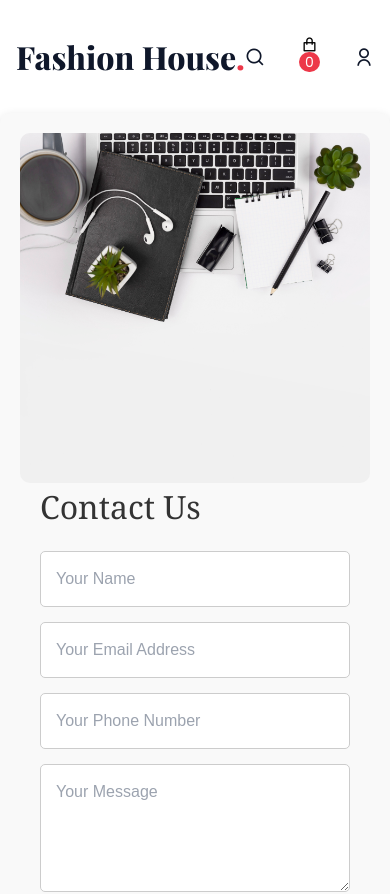
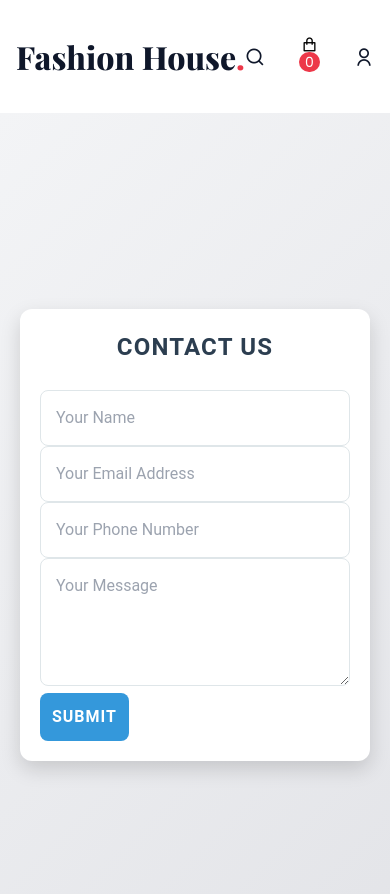
Before and after one commit to MinjanaAP/E-Commerce, a React (Vite) app in the folder client/: page /contact in a window 390 px wide. Shown: the top 894 px of the page. Built offline with nearby package versions, Linux system fonts and the light colour scheme.

Commit message:
Contact us modify
Contact us modify

```diff
--- a/client/src/Components/AboutUs.css
+++ b/client/src/Components/AboutUs.css
@@ -30,7 +30,7 @@
 .about-description p {
     font-size: 1.2rem;
     line-height: 1.6;
-    color: #555;
+    color: #757575;
 }
 
 .about-image {
--- a/client/src/Components/Contact.css
+++ b/client/src/Components/Contact.css
@@ -1,110 +1,112 @@
-/* General Contact Page Styles */
+/* Professional Contact Page Styles */
 .contact-container {
     display: flex;
-    align-items: stretch; /* Stretch items to fill the available height */
-    justify-content: space-between;
-    padding: 30px;
-    background-color: #f9f9f9;
-    border-radius: 10px;
-    box-shadow: 0 2px 10px rgba(0, 0, 0, 0.1);
-    gap: 0; /* Remove any gap */
+    justify-content: center;
+    align-items: center;
+    height: 100vh; /* Full viewport height */
+    padding: 20px;
+    background: linear-gradient(135deg, #f3f4f6, #e3e4e8); /* Subtle gradient for a polished look */
 }
 
-/* Contact Form Section */
+/* Form Wrapper */
 .contact-form-wrapper {
-    flex: 1;
+    max-width: 480px; /* Limit form width */
+    width: 100%;
+    padding: 30px;
+    background-color: #fff; /* Clean white background */
+    border-radius: 12px; /* Softer corners */
+    box-shadow: 0 8px 20px rgba(0, 0, 0, 0.15); /* Elevate the form */
     display: flex;
     flex-direction: column;
-    justify-content: center; /* Vertically align the form */
-    padding: 0 20px; /* Remove any extra padding */
+    gap: 20px;
+    font-family: 'Roboto', sans-serif; /* Professional font */
 }
 
+/* Title Styling */
 .contact-title {
-    font-size: 2rem;
-    margin-bottom: 20px;
-    font-family: 'Georgia', serif;
-    color: #333;
+    font-size: 1.8rem;
+    text-align: center;
+    margin-bottom: 10px;
+    color: #2c3e50; /* Muted dark color for text */
+    font-weight: bold;
+    text-transform: uppercase; /* Add emphasis with uppercase */
+    letter-spacing: 1.2px;
 }
 
-.contact-form {
-    display: flex;
-    flex-direction: column;
-    gap: 15px;
-}
-
+/* Input and Textarea Styling */
 .contact-input,
 .contact-textarea {
     padding: 15px;
     font-size: 1rem;
-    border: 1px solid #ccc;
-    border-radius: 5px;
+    border: 1px solid #dfe6e9; /* Light border for elegance */
+    border-radius: 8px; /* Softer corners */
     width: 100%;
-    font-family: 'Arial', sans-serif;
+    font-family: 'Roboto', sans-serif;
+    transition: border-color 0.3s, box-shadow 0.3s;
 }
 
 .contact-input:focus,
 .contact-textarea:focus {
-    border-color: #007bff;
+    border-color: #3498db; /* Focus color */
     outline: none;
+    box-shadow: 0 0 8px rgba(52, 152, 219, 0.2); /* Focus glow effect */
 }
 
+/* Submit Button */
 .contact-submit-button {
-    padding: 10px 20px;
-    font-size: 1rem;
+    padding: 15px;
+    font-size: 1.1rem;
     color: #fff;
-    background-color: #007bff;
+    background-color: #3498db; /* Professional blue */
     border: none;
-    border-radius: 5px;
+    border-radius: 8px;
     cursor: pointer;
-    transition: background-color 0.3s;
+    font-weight: bold;
+    text-transform: uppercase;
+    letter-spacing: 1px;
+    transition: background-color 0.3s, transform 0.2s;
 }
 
 .contact-submit-button:hover {
-    background-color: #0056b3;
+    background-color: #2980b9; /* Darker blue on hover */
+    transform: translateY(-2px); /* Subtle hover lift */
+}
+
+.contact-submit-button:active {
+    background-color: #1c5980; /* Pressed state */
+    transform: translateY(0);
+}
+
+/* Success and Error Messages */
+.success-message,
+.error-message {
+    font-size: 1rem;
+    text-align: center;
+    margin-top: -10px; /* Align closer to the form */
+    font-weight: bold;
 }
 
 .success-message {
-    color: green;
-    font-size: 1rem;
+    color: #27ae60; /* Success green */
 }
 
 .error-message {
-    color: red;
-    font-size: 1rem;
-}
-
-/* Image Section */
-.contact-image-wrapper {
-    flex: 1;
-    display: flex;
-    justify-content: center;
-    align-items: center;
-    overflow: hidden;
-    height: 100%; /* Ensures image fills the container */
-}
-
-.contact-image {
-    width: 100%;
-    height: 100%;
-    object-fit: cover; /* Image will cover the container */
-    border-radius: 10px;
+    color: #e74c3c; /* Error red */
 }
 
 /* Responsive Design */
 @media (max-width: 768px) {
-    .contact-container {
-        flex-direction: column;
+    .contact-form-wrapper {
         padding: 20px;
+        gap: 15px;
     }
 
-    .contact-form-wrapper,
-    .contact-image-wrapper {
-        max-width: 100%;
+    .contact-title {
+        font-size: 1.5rem;
     }
 
-    .contact-image {
-        width: 100%;
-        height: 100%;
-        object-fit: cover;
+    .contact-submit-button {
+        font-size: 1rem;
+        padding: 12px;
     }
 }
--- a/client/src/Components/Contact.jsx
+++ b/client/src/Components/Contact.jsx
@@ -1,7 +1,6 @@
 import React, { useState } from 'react';
 import { getBaseUrl } from '../utils/baseURL';
 import './Contact.css';
-import contactImage from '../assets/contact.jpg'; // Make sure the image path is correct
 
 const Contact = () => {
     const [name, setName] = useState('');
@@ -45,9 +44,6 @@ const Contact = () => {
 
     return (
         <section className="contact-container">
-            <div className="contact-image-wrapper">
-                <img src={contactImage} alt="Contact Us" className="contact-image" />
-            </div>
             <div className="contact-form-wrapper">
                 <h2 className="contact-title">Contact Us</h2>
                 <form onSubmit={handleSubmit} className="contact-form">
```
